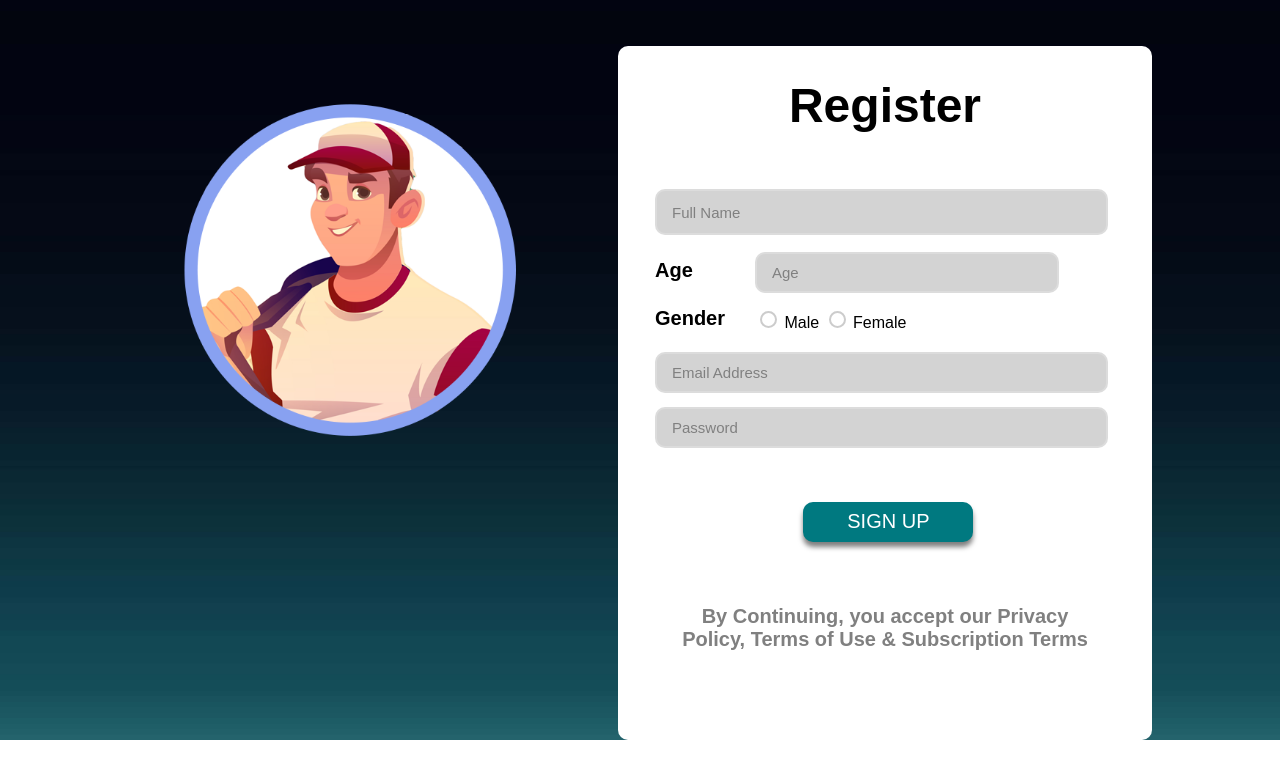
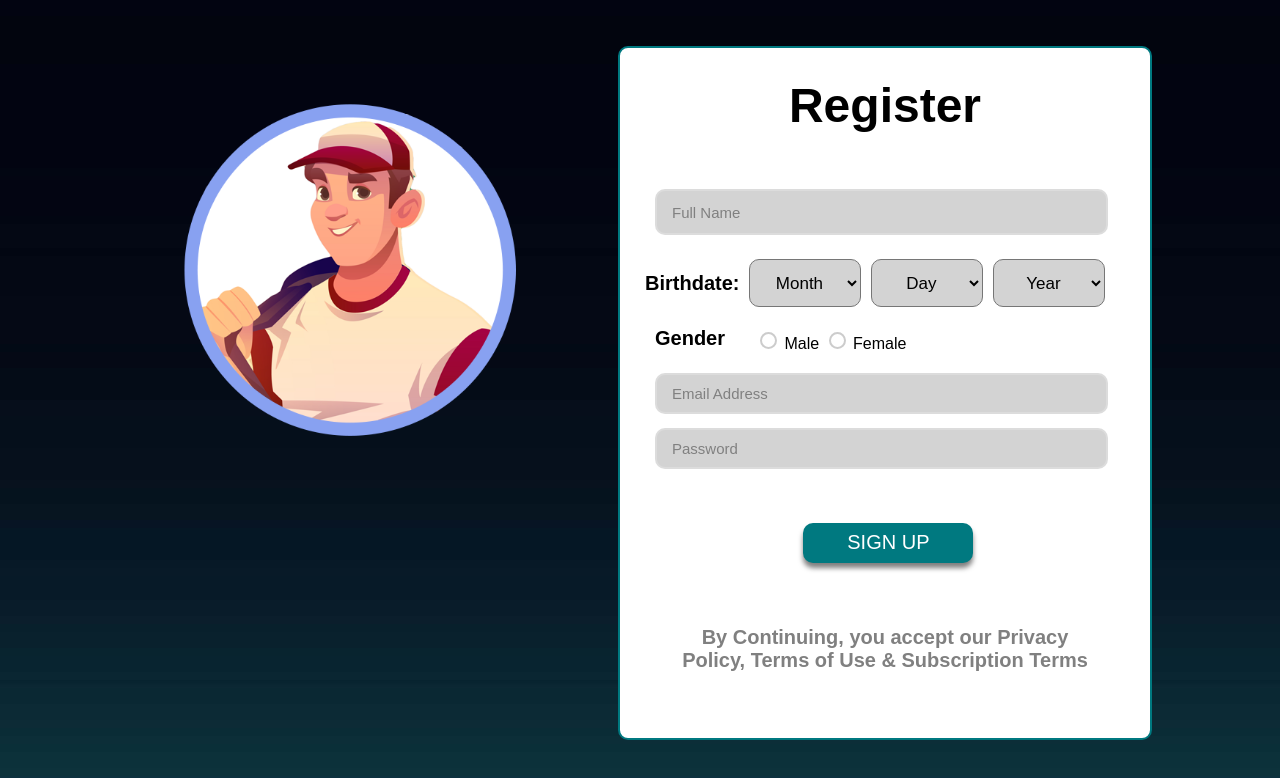
Before and after one commit to kiradevss/sportify, a plain HTML site: page register.html in a window 1280 px wide. Drawn offline with nearby package versions, Linux system fonts and the light colour scheme.

Commit message:
seeeeshhhh

```diff
--- a/chat.css
+++ b/chat.css
@@ -15,7 +15,6 @@ body {
   background-image: url(background.jpg);
   scroll-behavior: smooth;
   background-repeat: no-repeat;
-  background-size: cover ;
 }
 
 .wrapper {
@@ -47,6 +46,14 @@ body {
 }
 .sidebar ul#sidemenu li:hover i{
   color: #06c1ca;
+}
+.user-name-link {
+  text-decoration: none;
+  color: black;
+}
+.user-name-link:hover {
+  text-decoration: none;
+  color: black;
 }
 .chat-message .container {
   max-width: 100%;
--- a/regis.css
+++ b/regis.css
@@ -7,7 +7,6 @@ body {
   background-image: url(background.jpg);
   scroll-behavior: smooth;
   background-repeat: no-repeat;
-  background-size: cover;
 }
 
 .logopic {
@@ -33,6 +32,8 @@ body {
   border: 2px solid transparent;
   padding: 25px;
   border-radius: 10px;
+  border: 2px solid;
+  border-color: #007980;
 }
 .welcomepage .firsth1{
   margin-top: 5px;
@@ -47,8 +48,6 @@ body {
   height: 17px;
   border: 2px solid #ccc;
   border-radius: 50%;
-  outline: none;
-
   cursor: pointer;
 }
 .remember-forgot input[type="radio"]:checked {
@@ -92,9 +91,9 @@ body {
     margin-top: -44px;
     margin-left: 110px;
     margin-bottom: 30px;
-  }
+}
 
-  .input-box-age input{
+.input-box-age input{
     width: 100%;
     height: 100%;
    background: lightgray;
@@ -105,12 +104,47 @@ body {
    font-size: 15px;
    padding-left: 10px;
 
-  }
-  .input-box-age input::placeholder{
+}
+.input-box-age input::placeholder{
     color: gray;
     padding-left: 5px;
     font-style: bold;
-  }
+}
+.birthdate-container {
+  display: flex;
+  align-items: center;
+  margin-bottom: 30px;
+
+}
+
+.birthdate-label {
+  font-size: 20px;
+  font-weight: bold;
+  margin-right: 10px;
+  cursor: pointer;
+  border: none;
+  outline: none;
+
+
+}
+
+select {
+  text-align: center;
+  background:lightgray;
+  color: #000000;
+  display: flex;
+  padding: 5px;
+  font-size: 17px;
+  margin-right: 10px;
+  cursor: pointer;
+  width: 7rem;
+  height: 3rem;
+  border-radius: 10px;
+}
+/* Remove the margin-right from the last select to avoid extra spacing */
+select:last-child {
+  margin-right: 0;
+}
 /* end */
 
 /* email input */
--- a/register.html
+++ b/register.html
@@ -28,13 +28,32 @@
                         <input type="text" placeholder="Full Name" value="" class="Full Name" id="Full Name" required>
                     </div>
 
-
-                    <h1 style="font-size: 20px; margin-left: 10px;">Age</h1>
-
-                    <div class="input-box-age">
-                        <input type="number" placeholder="Age" id="age" name="age" min="0" required>
+                    <div class="birthdate-container">
+                        <span class="birthdate-label">Birthdate:</span>
+                        <select name="month" id="month">
+                            <option value="" disabled selected>Month</option>
+                            <option value="January">January</option>
+                            <option value="February">February</option>
+                            <option value="March">March</option>
+                            <option value="April">April</option>
+                            <option value="May">May</option>
+                            <option value="June">June</option>
+                            <option value="July">July</option>
+                            <option value="August">August</option>
+                            <option value="September">September</option>
+                            <option value="October">October</option>
+                            <option value="November">November</option>
+                            <option value="December">December</option>
+                        </select>
+                        <select name="day" id="day">
+                            <option value="" disabled selected>Day</option>
+                            <!-- You can generate the day options dynamically using JavaScript -->
+                        </select>
+                        <select name="year" id="year">
+                            <option value="" disabled selected>Year</option>
+                            <!-- You can generate the year options dynamically using JavaScript -->
+                        </select>
                     </div>
-
                     <h1 style="font-size: 20px; margin-left: 10px; margin-top: -10px;">Gender</h1>
 
                      <div class="remember-forgot" style="margin-left: 110px; margin-top: -35px; ">
@@ -73,6 +92,27 @@
                              alert('Registration complete!');
                         });
                     });
+                        // JavaScript code to populate day and year dropdowns goes here
+                        const dayDropdown = document.getElementById("day");
+                        const yearDropdown = document.getElementById("year");
+
+                        // Populate day dropdown
+                        for (let day = 1; day <= 31; day++) {
+                            const option = document.createElement("option");
+                            option.text = day.toString().padStart(2, "0");
+                            option.value = day.toString().padStart(2, "0");
+                            dayDropdown.appendChild(option);
+                        }
+
+                        // Populate year dropdown
+                        const currentYear = new Date().getFullYear();
+                        for (let year = currentYear; year >= 1950; year--) {
+                            const option = document.createElement("option");
+                            option.text = year.toString();
+                            option.value = year.toString();
+                            yearDropdown.appendChild(option);
+                        }
+
                   </script>
 
             </form>
--- /dev/null
+++ b/style-add.css
@@ -0,0 +1,140 @@
+@import url('https://fonts.googleapis.com/css2?family=Poppins&display=swap');
+*
+{
+    margin: 0;
+    padding: 0;
+    box-sizing: border-box;
+    list-style: none;
+    text-decoration: none;
+  }
+
+
+body {
+    font-family: Arial, sans-serif;
+    margin: 0;
+    padding: 0;
+    background-image: url(background.jpg);
+    justify-content: center;
+    align-items: center;
+    display: grid;
+    position: relative;
+    scroll-behavior: smooth;
+    background-repeat: no-repeat;
+    background-size: cover;
+  }
+
+
+  .wrapper {
+    display: flex;
+    position: relative;
+    z-index: 2;
+    overflow: hidden;
+}
+
+.wrapper .sidebar {
+    position: fixed;
+    width: 70px;
+    height: 100%;
+    background-color: #007980;
+    padding: 30px 0;
+    left: 0;
+}
+
+.wrapper .sidebar ul li {
+    padding: 15px;
+}
+
+.wrapper .sidebar ul li a {
+    color: white;
+    display: block;
+}
+
+.wrapper .sidebar ul li a .fa-solid {
+    font-size: 40px;
+}
+.sidebar ul#sidemenu li:hover i{
+    color: #06c1ca;
+}
+
+ /* Style the search container */
+ .search-container {
+    display: flex;
+    align-items: center;
+    margin-top: 20px;
+}
+
+/* Style the search input */
+.search-input {
+    padding: 10px 25px 10px 40px;
+    border: 1px solid #ccc;
+    border-radius: 5px;
+    width: 1250px;
+    margin-left: 70px;
+    font-size: 16px;
+    background-image: url(magnifying-glass-solid.svg); /* Replace with your magnifying glass icon image */
+    background-position: 10px center;
+    background-repeat: no-repeat;
+    background-size: 20px 20px; /* Adjust the size of the magnifying glass icon */
+}
+
+/* Style the search button
+.search-button {
+    background-color: #007bff;
+    color: #fff;
+    border: none;
+    border-radius: 5px;
+    padding: 10px 20px;
+    cursor: pointer;
+}
+*/
+
+.chat-message .container {
+    width: 1250px;
+    height: 90px;
+    padding: 5px;
+    margin-left: 70px;
+    margin-top: 1rem;
+    border-radius: 0.5rem;
+    background-color: white;
+  }
+#userchat {
+
+}
+
+
+  /* grid */
+  .grid-container {
+    display: grid;
+    grid-template-columns: repeat(3, 1fr);
+    grid-gap: 20px;
+
+}
+
+/* Style individual grid items (containers) */
+.grid-item {
+    border: 1px solid #ccc;
+    padding: 20px;
+    text-align: center;
+    background-color: #f0f0f0;
+    margin-top: 10px;
+    border-radius: 10px;
+    margin-left: 70px;
+    width: 100%;
+    height: 130px;
+}
+.grid-container h2 {
+  font-size: 1.5rem;
+  font-weight: bold;
+  padding-right: 40px;
+  margin-top: -50px;
+}
+#adduser {
+  font-size: 4rem;
+  margin-left: 15rem;
+  margin-top: 1rem;
+}
+#useradd {
+  font-size: 4rem;
+  margin-right: 10rem;
+  margin-top: -270px;
+}
--- a/style.css
+++ b/style.css
@@ -7,7 +7,7 @@ body {
   background-image: url(background.jpg);
   scroll-behavior: smooth;
   background-repeat: no-repeat;
-  background-size: cover;
+
 }
 .logopic {
     margin-left: 10%;
```
Also changed, not shown: Chat.html (+7 -3 lines), home.html (+29 -3 lines), poll.html (+2 -2 lines), style-home.css (+11 -7 lines).
